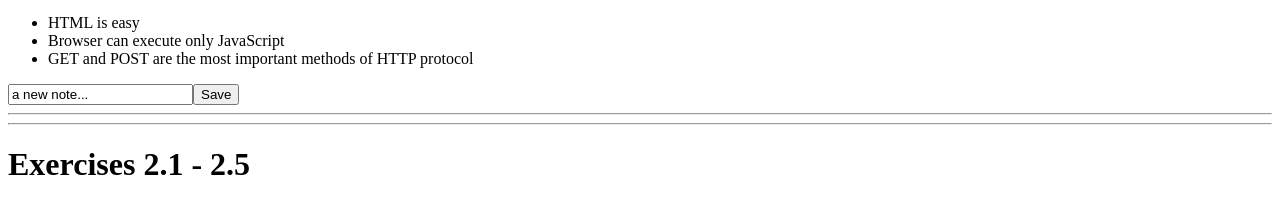
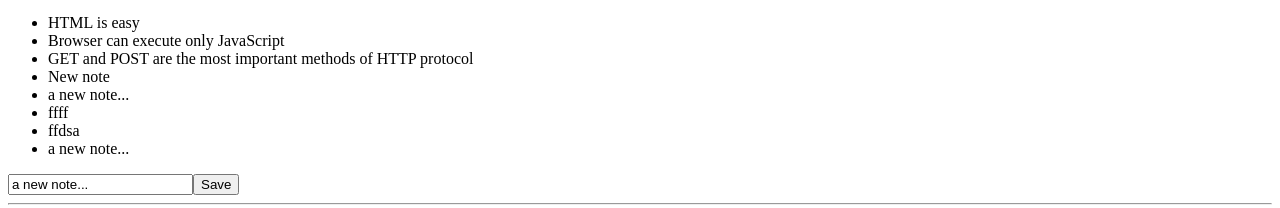
Before and after one commit to MasReed/full-stack-open-2021, a React (Create React App) app in the folder part2/: page / in a window 1280 px wide. Shown: the part 229-437 px from the top of the page. Built offline with nearby package versions, Linux system fonts and the light colour scheme; no server answers; data requests are answered from the project's data file.

Commit message:
Notes App: Add note to json-server

```diff
--- a/part2/db.json
+++ b/part2/db.json
@@ -17,10 +17,39 @@
       "content": "GET and POST are the most important methods of HTTP protocol",
       "date": "2019-05-30T19:20:14.298Z",
       "important": true
+    },
+    {
+      "content": "New note",
+      "date": "2021-04-02T13:29:14.357Z",
+      "important": false,
+      "id": 4
+    },
+    {
+      "content": "a new note...",
+      "date": "2021-04-02T13:33:49.649Z",
+      "important": true,
+      "id": 5
+    },
+    {
+      "content": "ffff",
+      "date": "2021-04-02T13:34:11.698Z",
+      "important": false,
+      "id": 6
+    },
+    {
+      "content": "ffdsa",
+      "date": "2021-04-02T13:34:14.638Z",
+      "important": true,
+      "id": 7
+    },
+    {
+      "content": "a new note...",
+      "date": "2021-04-02T13:34:22.031Z",
+      "important": true,
+      "id": 8
     }
-],
-
-  "persons":[
+  ],
+  "persons": [
     {
       "name": "Arto Hellas",
       "number": "040-123456",
--- a/part2/src/example/App.jsx
+++ b/part2/src/example/App.jsx
@@ -27,19 +27,26 @@ const App = () => {
             content: newNote,
             date: new Date().toISOString(),
             important: Math.random() < 0.5,
-            id: notes.length + 1,
         }
-        setNotes(notes.concat(noteObject));
-        setNewNote('');
+
+        axios
+            .post('http://localhost:3001/notes', noteObject)
+            .then( response => {
+                setNotes(notes.concat(response.data))
+                setNewNote('')
+                }
+            );
     }
 
+    //
     const handleNoteChange = (event) => {
         setNewNote(event.target.value);
     }
 
+    // Able to show only important notes
     const notesToShow = showAll
         ? notes
-        : notes.filter( note => note.important === true )
+        : notes.filter( note => note.important)
 
 
     // Items to render
@@ -47,7 +54,7 @@ const App = () => {
         <div>
             <h1>Notes</h1>
             <div>
-                <button onClick={ () => setShowAll(!showAll)}>
+                <button onClick={ () => setShowAll(!showAll) }>
                     Show {showAll ? 'important' : 'all'}
                 </button>
             </div>
```
